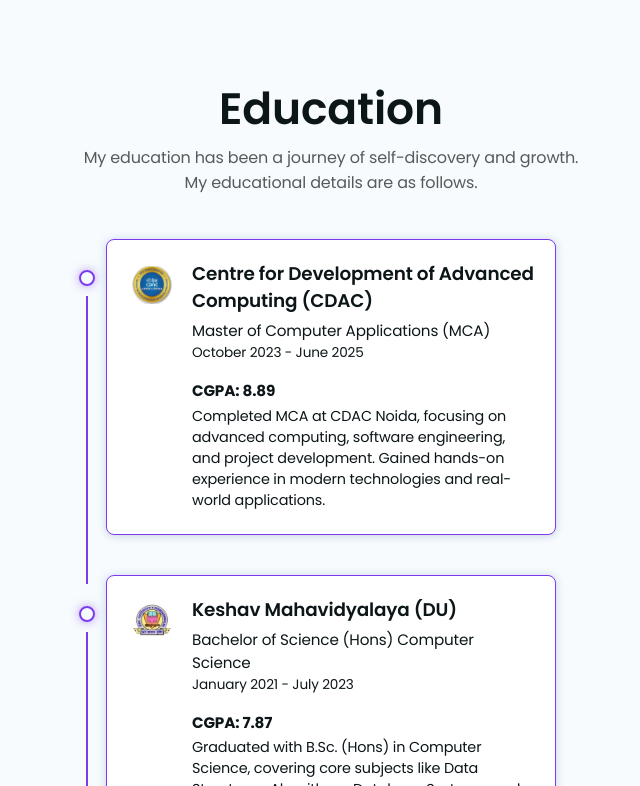
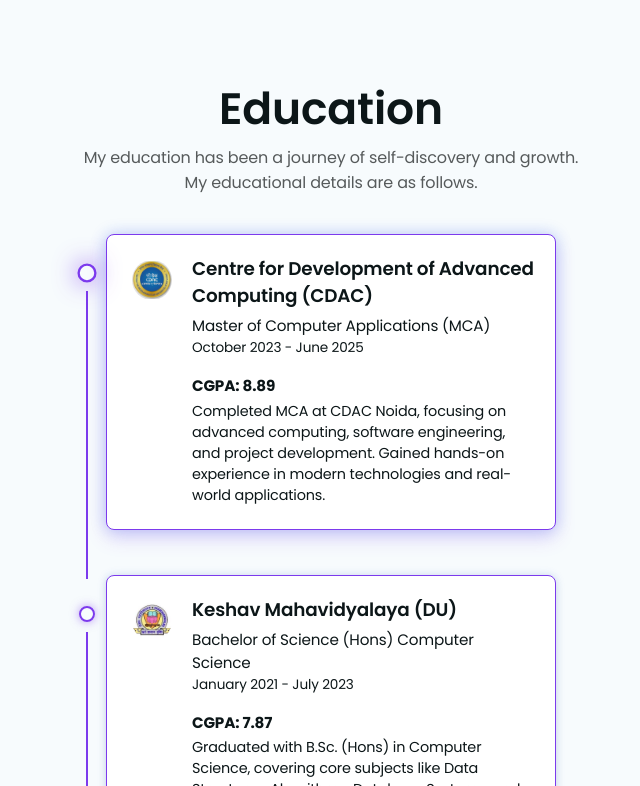
Before and after one commit to rahulmehra00/rahulmehra00.github.io, a plain HTML site: page index.html in a window 1280 px wide. In both pictures the pointer is over the element 640 px from the left and 3727 px from the top of the page. Shown: the part 3341-4127 px from the top of the page, without its empty margins (309-949 px from the left). Drawn offline with nearby package versions, Linux system fonts and the light colour scheme.

Commit message:
added transform: translateY() effect on education-card

```diff
--- a/css/main.css
+++ b/css/main.css
@@ -1116,14 +1116,32 @@
     rgba(23, 92, 230, 0.15) 0px 0px 10px 0px;
   position: relative;
   transition: all 0.3s ease-in-out;
-  transition-behavior: normal;
-  transition-duration: 0.3s;
-  transition-timing-function: ease-in-out;
-  transition-delay: 0s;
-  transition-property: all;
   text-align: left;
-  margin-bottom: 40px; /* Space between cards in their respective columns */
-  max-width: 450px; /* Adjusted width for alternating columns */
+  margin-bottom: 40px;
+  max-width: 450px;
+}
+
+/* Add hover effects */
+.education-card:hover {
+  transform: translateY(-5px);
+  box-shadow: 0 8px 20px rgba(124, 58, 237, 0.2),
+    rgba(23, 92, 230, 0.25) 0px 0px 15px 0px;
+  border-color: #7c3aed;
+}
+
+.education-card:hover::before {
+  transform: translateX(-50%) scale(1.2);
+  box-shadow: 0 0 20px rgba(124, 58, 237, 0.8);
+}
+
+/* Dark mode hover effects */
+body.dark .education-card:hover {
+  box-shadow: 0 8px 20px rgba(124, 58, 237, 0.3),
+    rgba(23, 92, 230, 0.35) 0px 0px 15px 0px;
+}
+
+body.dark .education-card:hover::before {
+  box-shadow: 0 0 25px rgba(124, 58, 237, 0.9);
 }
 
 .education-card:nth-child(odd) {
```
